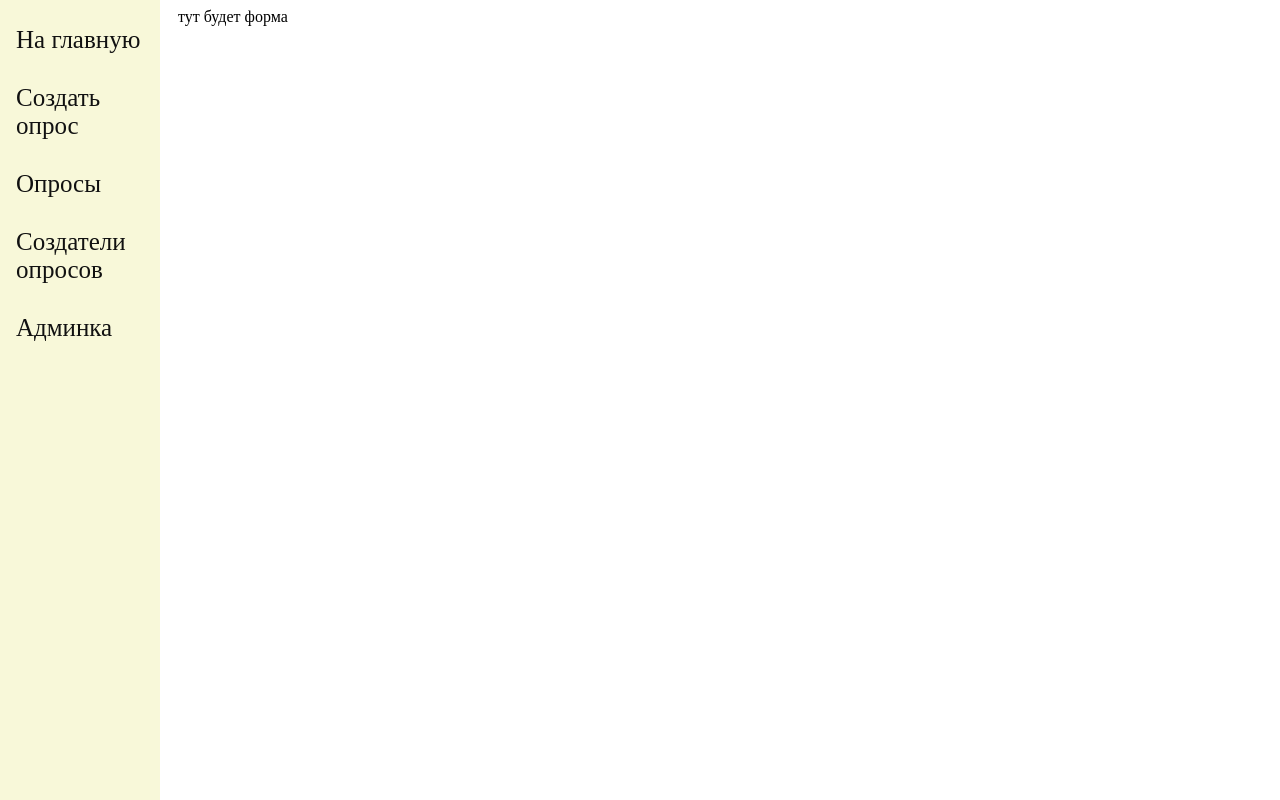
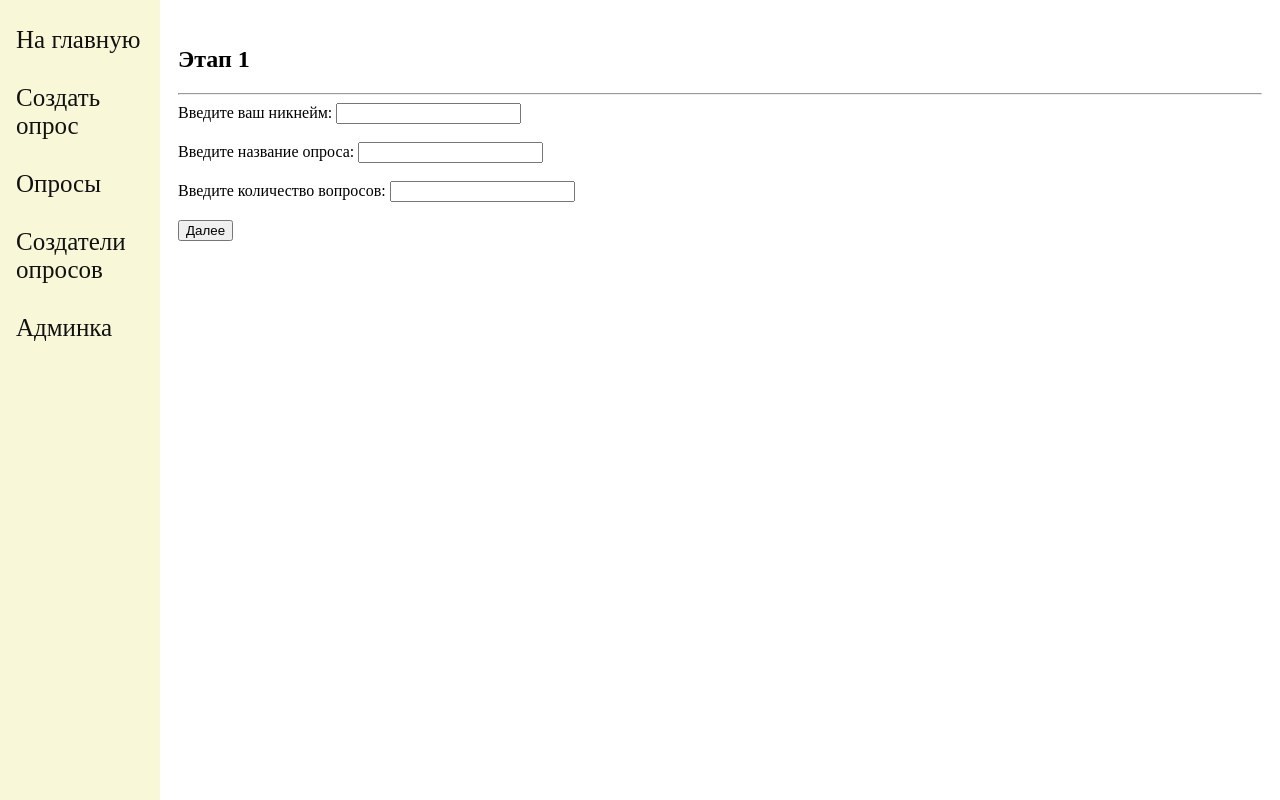
Before and after one commit to RomanSrgvchL/HomeWorkNew, a Django app: page /create/ in a window 1280 px wide. Run offline with Django 4.2, Linux system fonts and the light colour scheme.

Commit message:
сохранился

```diff
--- a/core/models.py
+++ b/core/models.py
@@ -14,6 +14,7 @@ class Poll(models.Model):
     theme = models.CharField('тема', max_length=100)
     dc = models.DateTimeField('дата создания', auto_now_add=True)
     number = models.IntegerField('число участниов', default=0)
+    count_question = models.IntegerField('число вопросов', default=0)
 
     def __str__(self):
         return self.theme
@@ -22,6 +23,7 @@ class Poll(models.Model):
 class Question(models.Model):
     poll = models.ForeignKey(Poll, verbose_name='poll', on_delete=models.CASCADE, related_name='questions')
     question = models.CharField('вопрос', max_length=100)
+    count_answer = models.IntegerField('число ответов', default=0)
 
     def __str__(self):
         return self.question
@@ -30,7 +32,6 @@ class Question(models.Model):
 class Answer(models.Model):
     question = models.ForeignKey(Question, verbose_name='question', on_delete=models.CASCADE, related_name='answers')
     answer = models.CharField('ответ', max_length=100)
-    is_correct = models.BooleanField('выбран', default=False)
     count = models.IntegerField('счётчик', default=0)
 
     def __str__(self):
--- a/core/templates/core/create.html
+++ b/core/templates/core/create.html
@@ -1,8 +1,21 @@
-{% extends 'core/base.html' %}
+<{% extends 'core/base.html' %}
 
 
 {% block content %}
 
-тут будет форма
+<div>
+  <h2>Этап 1</h2>
+  <hr>
+  <form method="POST">
+    {% csrf_token %}
+    Введите ваш никнейм:
+    <input title="Имя" name="nickname"></br></br>
+    Введите название опроса:
+    <input title="тема" name="theme"></br></br>
+    Введите количество вопросов:
+    <input title="число вопросов" name="count_question"></br></br>
+    <input type="submit" value="Далее">
+  </form>
+</div>
 
 {% endblock %}
--- a/core/templates/core/creator.html
+++ b/core/templates/core/creator.html
@@ -1,7 +1,7 @@
 {% extends 'core/base.html' %}
 
 {% block content %}
-<table align="center" style="width: 90%; padding: 10px;">
+<table align="center" style="width: 70%; padding: 10px;">
     <p class="text">Опросы пользователя "{{ creator }}"</p>
     <tr>
         <th style="width: 4%; border-left: none;">№</th>
--- a/core/templates/core/creators.html
+++ b/core/templates/core/creators.html
@@ -1,7 +1,7 @@
 {% extends 'core/base.html' %}
 
 {% block content %}
-<table align="center" style="width: 90%; padding: 10px;">
+<table align="center" style="width: 70%; padding: 10px;">
     <tr>
         <th style="width: 4%; border-left: none;">№</th>
         <th style="width: 32%;">Пользователь</th>
--- a/core/templates/core/poll.html
+++ b/core/templates/core/poll.html
@@ -9,7 +9,7 @@
 <p>{{ forloop.counter }}) {{question}}</p>
     {% for answer in question.answers.all %}
 
-    <input type="radio" id="something" name="{{ question }}" required >
+    <input type="radio" id="something" name="{{ question }}" value="{{ forloop.counter }}" required >
     <label for="something">{{ answer }}</label></br>
 
     {% endfor %}
--- a/core/urls.py
+++ b/core/urls.py
@@ -1,7 +1,6 @@
 from django.urls import path
 
-from core.views import Mainpage, Info, Creators, Creator, Polls, Poll, Create, Result
-
+from core.views import Mainpage, Info, Creators, Creator, Polls, Poll, Create, Result, NextCreate
 
 urlpatterns = [
     path('', Mainpage.as_view(), name='mainpage'),
@@ -10,6 +9,7 @@ urlpatterns = [
     path('creator/<id>', Creator.as_view(), name='creator'),
     path('polls/', Polls.as_view(), name='polls'),
     path('poll/<id>', Poll.as_view(), name='poll'),
+    path('result/<id>', Result.as_view(), name='result'),
     path('create/', Create.as_view(), name='create'),
-    path('result/<id>', Result.as_view(), name='result'),
+    path('nextcreate', NextCreate.as_view(), name='nextcreate')
 ]
--- a/core/views.py
+++ b/core/views.py
@@ -1,5 +1,6 @@
 from django.contrib import messages
-from django.shortcuts import render
+from django.shortcuts import render, redirect
+from django.urls import reverse_lazy
 from django.views import View
 
 from core import models
@@ -54,10 +55,15 @@ class Poll(DetailView):
         self.object.number += 1
         self.object.save()
         messages.success(request, 'Форма успешно отправлена!')
-        # доработать - после обновления страницы сообщение должно пропадать
-        return super().get(request, *args, **kwargs)
 
-    # доработать - после отправки формы увеличивать answer.count на 1
+        for question in self.object.questions.all():
+            answer_id = request.POST.get(str(question))
+            answer = question.answers.all()[int(answer_id) - 1]
+            answer.count += 1
+            answer.save()
+
+        return redirect(request.path)
+
 
 class Result(DetailView):
     template_name = 'core/result.html'
@@ -69,5 +75,34 @@ class Result(DetailView):
 class Create(CreateView):
     template_name = 'core/create.html'
     extra_context = {'title': 'Создать опрос'}
-    model = models.Poll
-    fields = ['theme']
+    model = models.Creator
+    fields = ['nickname']
+
+    def form_valid(self, form):
+        creator = form.save(commit=True)
+        theme = self.request.POST.get('theme')
+        count_question = self.request.POST.get('count_question')
+        models.Poll.objects.create(creator=creator, theme=theme, count_question=count_question)
+        return redirect("nextcreate")
+
+    # поставить проверки на введённые значения
+
+class NextCreate(CreateView):
+    template_name = 'core/nextcreate.html'
+    extra_context = {'title': 'Создать опрос'}
+    model = models.Question
+    fields = ['poll', 'question', 'count_answer']
+    success_url = reverse_lazy('nextcreate')
+
+    def form_valid(self, form):
+        poll = models.Poll.objects.last()
+        question = self.request.POST.get('question')
+        count_answer = self.request.POST.get('count_answer')
+        models.Question.objects.create(poll=poll, question=question, count_answer=count_answer)
+        return redirect("nextcreate")
+
+    def get_context_data(self, **kwargs):
+        context = super().get_context_data(**kwargs)
+        context['count_question'] = models.Poll.objects.last().count_question
+        context['question_list'] = list(range(1, context['count_question'] + 1))
+        return context
```
Also changed, not shown: core/forms.py (deleted, +0 -7 lines), core/templates/core/nextcreate.html (added, +21 -0 lines).
